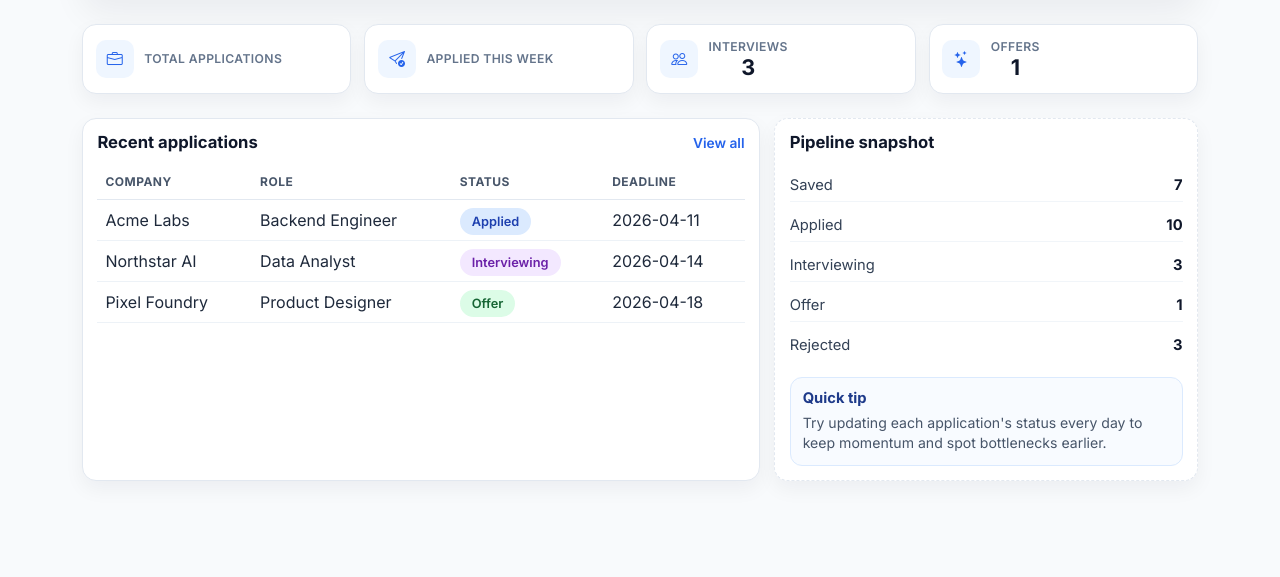
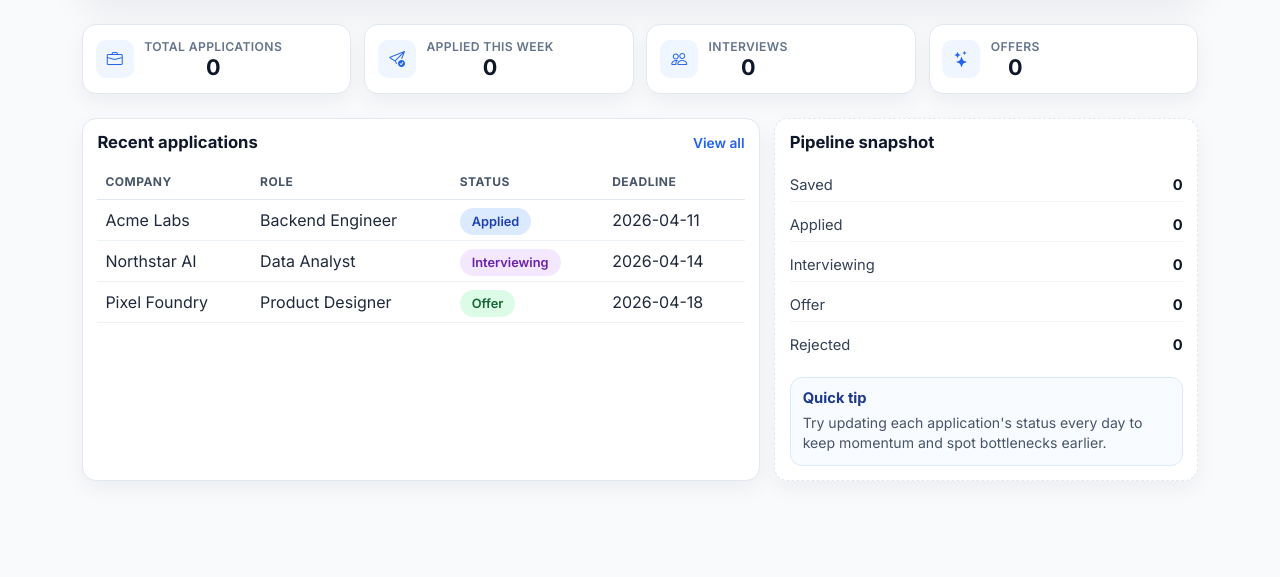
Before and after one commit to williamgrocha/job-application-tracker, a Flask app: page /dashboard in a window 1280 px wide. Shown: the part 354-931 px from the top of the page. Run offline with Flask 3, Linux system fonts and the light colour scheme; the visitor is signed in with stand-in values (Sample User, id 1); data that the repository does not hold is empty.

Commit message:
feat: enhance dashboard with application statistics and user-specific data

```diff
--- a/app.py
+++ b/app.py
@@ -224,14 +224,46 @@ def update_status(id, status):
 @app.route("/dashboard")
 @login_required
 def dashboard():
+
+    user_id = session.get("user_id")
     conn = sqlite3.connect("applications.db")
     conn.row_factory = sqlite3.Row
     cursor = conn.cursor()
-    cursor.execute("SELECT * FROM applications")
-    applications = cursor.fetchall()
+
+    # Query to get the total number of applications
+    cursor.execute("SELECT COUNT(*) FROM applications WHERE user_id = ?", (user_id,))
+    total = cursor.fetchone()
+
+    # Query to get the number of applications created in the last 7 days
+    cursor.execute("SELECT COUNT(*) FROM applications WHERE user_id = ? AND date_added >= date('now', '-7 days')", (user_id,))
+    this_week = cursor.fetchone()
+
+    # Query to get the number of applications that got to interview
+    cursor.execute("SELECT COUNT(*) FROM applications WHERE user_id = ? AND status = 'Interview'", (user_id,))
+    interviewing = cursor.fetchone()
+    print(interviewing[0])
+
+    # Query to get the number of applications that got an offer
+    cursor.execute("SELECT COUNT(*) FROM applications WHERE user_id = ? AND status = 'Offer'", (user_id,))
+    offers = cursor.fetchone()
+
+    # Query to get the number of applications in the 'applied' status for the pipeline snapshot
+    cursor.execute("SELECT COUNT(*) FROM applications WHERE user_id = ? AND status = 'Applied'", (user_id,))
+    applied = cursor.fetchone()
+
+    # Query to get the number of applications in the 'saved' status for the pipeline snapshot
+    cursor.execute("SELECT COUNT(*) FROM applications WHERE user_id = ? AND status = 'Saved'", (user_id,))
+    saved = cursor.fetchone()
+
+    # Query to get the number of applications in the 'rejected' status for the pipeline snapshot
+    cursor.execute("SELECT COUNT(*) FROM applications WHERE user_id = ? AND status = 'Rejected'", (user_id,))
+    rejected = cursor.fetchone()
+
     conn.close()
 
-    return render_template("dashboard.html", applications=applications)
+
+    interviews = interviewing[0] + offers[0]
+    return render_template("dashboard.html", total=total[0], this_week=this_week[0], interviews=interviews, offers=offers[0], interviewing=interviewing[0], applied=applied[0], saved=saved[0], rejected=rejected[0])
 
 @app.route("/login", methods=["GET", "POST"])
 def login():
--- a/templates/dashboard.html
+++ b/templates/dashboard.html
@@ -41,7 +41,7 @@
                 <div class="dashboard-stat-icon"><i class="bi bi-people"></i></div>
                 <div class="dashboard-stat-body">
                     <span class="dashboard-stat-label">Interviews</span>
-                    <strong class="dashboard-stat-value">3</strong>
+                    <strong class="dashboard-stat-value">{{ interviews }}</strong>
                 </div>
             </article>
 
@@ -49,7 +49,7 @@
                 <div class="dashboard-stat-icon"><i class="bi bi-stars"></i></div>
                 <div class="dashboard-stat-body">
                     <span class="dashboard-stat-label">Offers</span>
-                    <strong class="dashboard-stat-value">1</strong>
+                    <strong class="dashboard-stat-value">{{ offers }}</strong>
                 </div>
             </article>
         </div>
@@ -99,11 +99,11 @@
                 <h3 class="mb-3">Pipeline snapshot</h3>
 
                 <ul class="dashboard-breakdown">
-                    <li><span>Saved</span><strong>7</strong></li>
-                    <li><span>Applied</span><strong>10</strong></li>
-                    <li><span>Interviewing</span><strong>3</strong></li>
-                    <li><span>Offer</span><strong>1</strong></li>
-                    <li><span>Rejected</span><strong>3</strong></li>
+                    <li><span>Saved</span><strong>{{ saved }}</strong></li>
+                    <li><span>Applied</span><strong>{{ applied }}</strong></li>
+                    <li><span>Interviewing</span><strong>{{ interviewing }}</strong></li>
+                    <li><span>Offer</span><strong>{{ offers }}</strong></li>
+                    <li><span>Rejected</span><strong>{{ rejected }}</strong></li>
                 </ul>
 
                 <div class="dashboard-note mt-3">
```
